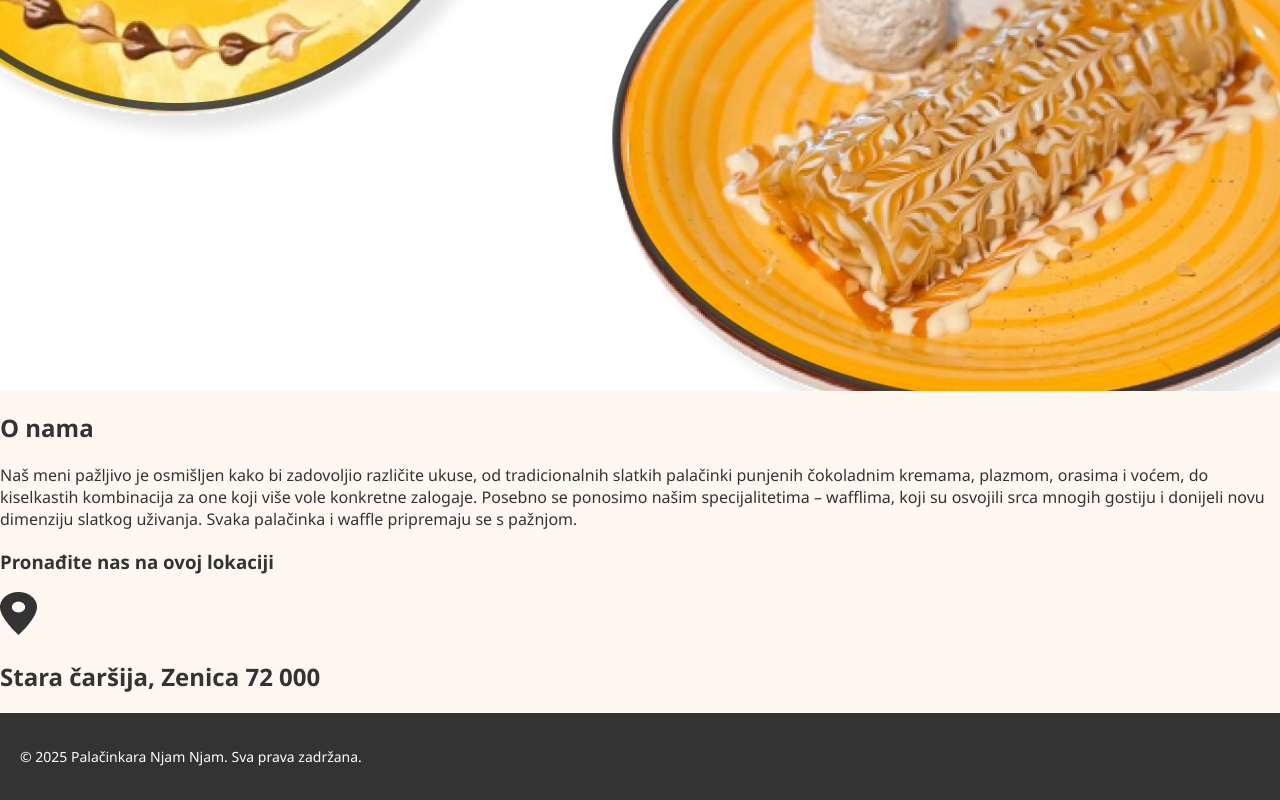
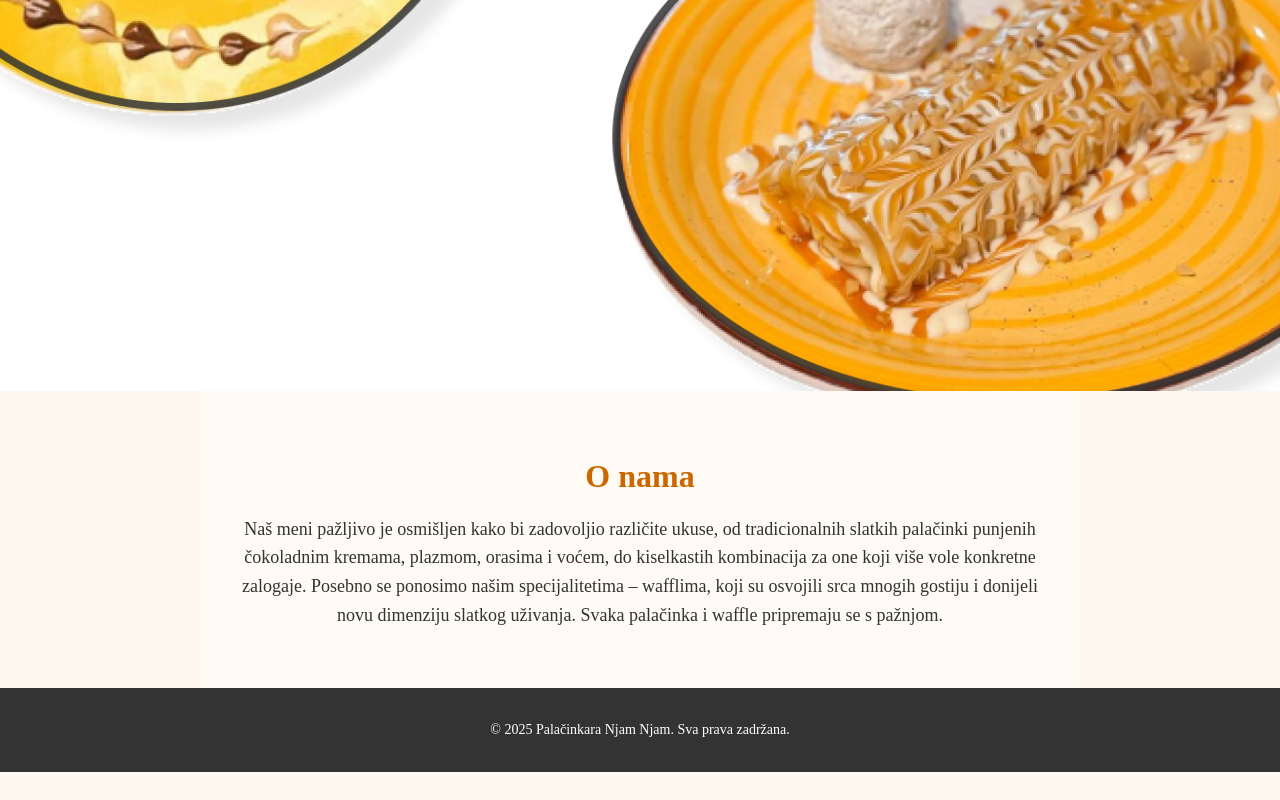
Before and after one commit to AjnaKaric296/Palacinkara-Njam-Njam, a React (Create React App) app: page / in a window 1280 px wide. Shown: the part 429-1229 px from the top of the page. After the commit the page ends 1201 px from the top, so only its background shows below. Built offline with nearby package versions, Linux system fonts and the light colour scheme.

Commit message:
dodala mapu i uredila malo css

```diff
--- a/src/App.css
+++ b/src/App.css
@@ -3,9 +3,28 @@
 body, html {
   margin: 0;
   padding: 0;
-  font-family: 'Segoe UI', sans-serif;
+  font-family: 'Times New Roman', Times, serif;
   background-color: #fff8f0;
   color: #333;
+}
+.o-nama {
+  padding: 40px;
+  background-color: #fffaf3; /* svijetla pozadina */
+  color: #333;
+  text-align: center;
+  max-width: 800px;
+  margin: 0 auto;
+}
+
+.o-nama h2 {
+  font-size: 32px;
+  margin-bottom: 20px;
+  color: #cc6600;
+}
+
+.o-nama p {
+  font-size: 18px;
+  line-height: 1.6;
 }
 
 .app {
@@ -21,6 +40,7 @@ margin-top: 20px;
   background-position: center;
   color: white;
   padding: 400px;
+  justify-content: center;
 
 }
 
@@ -65,11 +85,13 @@ margin-top: 20px;
 .hero h2 {
   font-size: 40px;
   margin: 20px 0 10px;
+  justify-content: center;
 }
 
 .hero p {
   font-size: 18px;
   margin-bottom: 20px;
+  justify-content: center;
 }
 
 .button {
@@ -144,4 +166,6 @@ margin-top: 20px;
   color: white;
   padding: 20px;
   font-size: 14px;
+  display: flex;
+  justify-content: center;
 }
--- a/src/App.js
+++ b/src/App.js
@@ -36,12 +36,6 @@ function HomePage() {
         </p>
       </section>
 
-      <section id="lokacija" className="lokacija">
-        <h3>Pronađite nas na ovoj lokaciji</h3>
-        <img src="/images/Vector.png" alt="Vector" />
-        <h2>Stara čaršija, Zenica 72 000</h2>
-      </section>
-
 
     </>
   );
--- a/src/kontakt.js
+++ b/src/kontakt.js
@@ -13,6 +13,15 @@ export default function Kontakt() {
           <button type="submit">Pošalji</button>
         </form>
       </section>
+      <section id="lokacija" className="lokacija">
+        <h3>Pronađite nas na ovoj lokaciji</h3>
+        <img src="/images/Vector.png" alt="Vector" />
+        <h2>Stara čaršija, Zenica 72 000</h2>
+        <div className="mapa">
+        <h3>Naša lokacija</h3>
+        <iframe src="https://www.google.com/maps/embed?pb=!1m18!1m12!1m3!1d2860.359353530887!2d17.908285275374123!3d44.199664716917425!2m3!1f0!2f0!3f0!3m2!1i1024!2i768!4f13.1!3m3!1m2!1s0x475ee24090d42bb3%3A0x44c25927a8a37fd6!2sPala%C4%8Dinkarnica%20Njam%20Njam!5e0!3m2!1sen!2sba!4v1748958109293!5m2!1sen!2sba" width="600" height="450" allowfullscreen="" loading="lazy" referrerpolicy="no-referrer-when-downgrade"></iframe>
+    </div>
+    </section>
     </>
   );
 }
```
